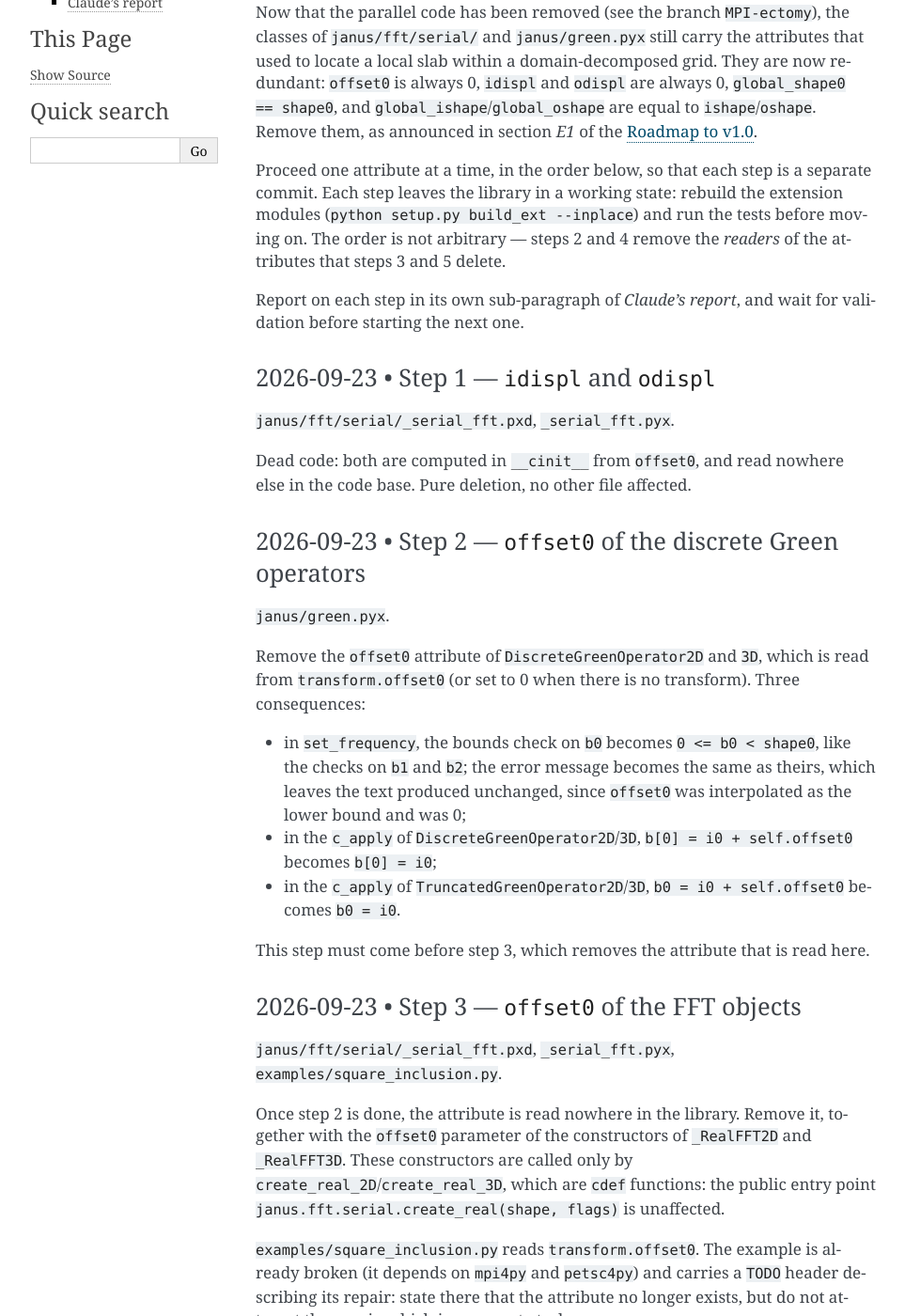
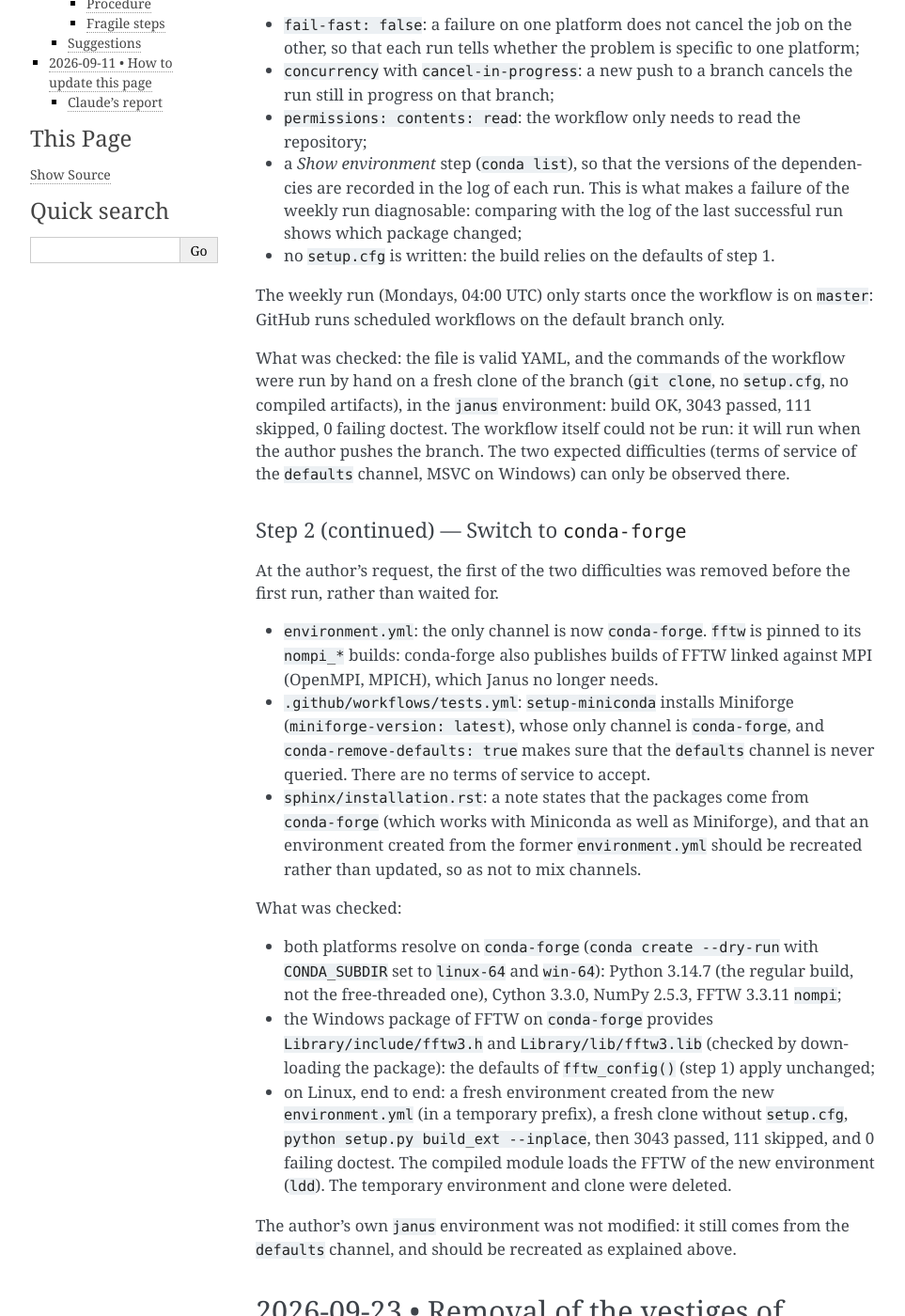
Before and after one commit to sbrisard/janus, a Sphinx documentation site: the page built from sphinx/claude.rst, in a window 1280 px wide and 1400 px high, scrolled down 2733 px. Shown: the whole window at 94% size, without its empty margins (148-1111 px from the left). Built offline with Sphinx 7.4.7, drawn with Linux system fonts in a browser that asks for light colours; some of the changed text lies outside the part shown.

Commit message:
Setup continuous integration

```diff
--- a/environment.yml
+++ b/environment.yml
@@ -11,14 +11,15 @@
 # needed).
 name: janus
 channels:
-  - defaults
+  - conda-forge
 dependencies:
   - python=3.14
   - pip
   # Build
   - setuptools
   - cython
-  - fftw
+  # The nompi builds avoid pulling an MPI implementation from conda-forge.
+  - fftw=*=nompi_*
   # Run
   - numpy
   # Tests
--- a/sphinx/claude.rst
+++ b/sphinx/claude.rst
@@ -59,6 +59,38 @@ Step 1 — Make ``setup.cfg`` optional
 - ``environment.yml`` (header comment), ``sphinx/installation.rst`` (sections *Configuration* and *Compilation with Miniconda and Visual Studio*, step 3) and ``CLAUDE.md`` (*Build*) now state that ``setup.cfg`` is not needed within the ``janus`` environment, and when it must still be written.
 
 Check on Linux: with ``setup.cfg`` moved aside and the compiled artifacts removed (``git clean -Xfd janus/``), ``pip install --no-build-isolation -e .`` succeeds, and the tests give 3043 passed, 111 skipped; the doctests (``python -m sphinx -b doctest sphinx sphinx/_build/doctest``) give 0 failures. ``setup.cfg`` was then put back. The Windows branch of ``fftw_config()`` was not run: it will be checked by the author, or by the Windows job of step 2.
+
+Step 2 — GitHub Actions workflow
+~~~~~~~~~~~~~~~~~~~~~~~~~~~~~~~~
+
+New file ``.github/workflows/tests.yml``, as specified. A few choices beyond the specification:
+
+- ``fail-fast: false``: a failure on one platform does not cancel the job on the other, so that each run tells whether the problem is specific to one platform;
+- ``concurrency`` with ``cancel-in-progress``: a new push to a branch cancels the run still in progress on that branch;
+- ``permissions: contents: read``: the workflow only needs to read the repository;
+- a *Show environment* step (``conda list``), so that the versions of the dependencies are recorded in the log of each run. This is what makes a failure of the weekly run diagnosable: comparing with the log of the last successful run shows which package changed;
+- no ``setup.cfg`` is written: the build relies on the defaults of step 1.
+
+The weekly run (Mondays, 04:00 UTC) only starts once the workflow is on ``master``: GitHub runs scheduled workflows on the default branch only.
+
+What was checked: the file is valid YAML, and the commands of the workflow were run by hand on a fresh clone of the branch (``git clone``, no ``setup.cfg``, no compiled artifacts), in the ``janus`` environment: build OK, 3043 passed, 111 skipped, 0 failing doctest. The workflow itself could not be run: it will run when the author pushes the branch. The two expected difficulties (terms of service of the ``defaults`` channel, MSVC on Windows) can only be observed there.
+
+Step 2 (continued) — Switch to ``conda-forge``
+~~~~~~~~~~~~~~~~~~~~~~~~~~~~~~~~~~~~~~~~~~~~~~
+
+At the author's request, the first of the two difficulties was removed before the first run, rather than waited for.
+
+- ``environment.yml``: the only channel is now ``conda-forge``. ``fftw`` is pinned to its ``nompi_*`` builds: conda-forge also publishes builds of FFTW linked against MPI (OpenMPI, MPICH), which Janus no longer needs.
+- ``.github/workflows/tests.yml``: ``setup-miniconda`` installs Miniforge (``miniforge-version: latest``), whose only channel is ``conda-forge``, and ``conda-remove-defaults: true`` makes sure that the ``defaults`` channel is never queried. There are no terms of service to accept.
+- ``sphinx/installation.rst``: a note states that the packages come from ``conda-forge`` (which works with Miniconda as well as Miniforge), and that an environment created from the former ``environment.yml`` should be recreated rather than updated, so as not to mix channels.
+
+What was checked:
+
+- both platforms resolve on ``conda-forge`` (``conda create --dry-run`` with ``CONDA_SUBDIR`` set to ``linux-64`` and ``win-64``): Python 3.14.7 (the regular build, not the free-threaded one), Cython 3.3.0, NumPy 2.5.3, FFTW 3.3.11 ``nompi``;
+- the Windows package of FFTW on ``conda-forge`` provides ``Library/include/fftw3.h`` and ``Library/lib/fftw3.lib`` (checked by downloading the package): the defaults of ``fftw_config()`` (step 1) apply unchanged;
+- on Linux, end to end: a fresh environment created from the new ``environment.yml`` (in a temporary prefix), a fresh clone without ``setup.cfg``, ``python setup.py build_ext --inplace``, then 3043 passed, 111 skipped, and 0 failing doctest. The compiled module loads the FFTW of the new environment (``ldd``). The temporary environment and clone were deleted.
+
+The author's own ``janus`` environment was not modified: it still comes from the ``defaults`` channel, and should be recreated as explained above.
 
 
 2026-09-23 • Removal of the vestiges of distributed memory
--- a/sphinx/installation.rst
+++ b/sphinx/installation.rst
@@ -77,6 +77,8 @@ This procedure was tested with Miniconda, Python 3.14 and Visual Studio Build To
 
    To synchronize an existing environment with ``environment.yml``, use ``conda env update -n janus -f environment.yml`` instead.
 
+   All packages come from the ``conda-forge`` channel, which works with both Miniconda and `Miniforge`_. An environment created before ``environment.yml`` switched from the ``defaults`` channel to ``conda-forge`` should be recreated (``conda env remove -n janus``, then ``conda env create -f environment.yml``) rather than updated, so as not to mix packages from both channels.
+
 3. There is no need to create ``setup.cfg``: FFTW is installed in the ``Library`` subdirectory of the environment, which ``setup.py`` uses by default. Should the paths need to be set explicitly, note that environment variables are not expanded in ``setup.cfg``: the path printed by ``echo %CONDA_PREFIX%`` must be written in full::
 
      [fftw]
@@ -95,6 +97,7 @@ This procedure was tested with Miniconda, Python 3.14 and Visual Studio Build To
    After modifying a ``*.pyx`` or ``*.pxd`` file, recompile the extension modules in place with ``python setup.py build_ext --inplace``.
 
 .. _Visual Studio Build Tools: https://visualstudio.microsoft.com/visual-cpp-build-tools/
+.. _Miniforge: https://github.com/conda-forge/miniforge
 
 Compilation with MinGW/MSYS
 ---------------------------
```
